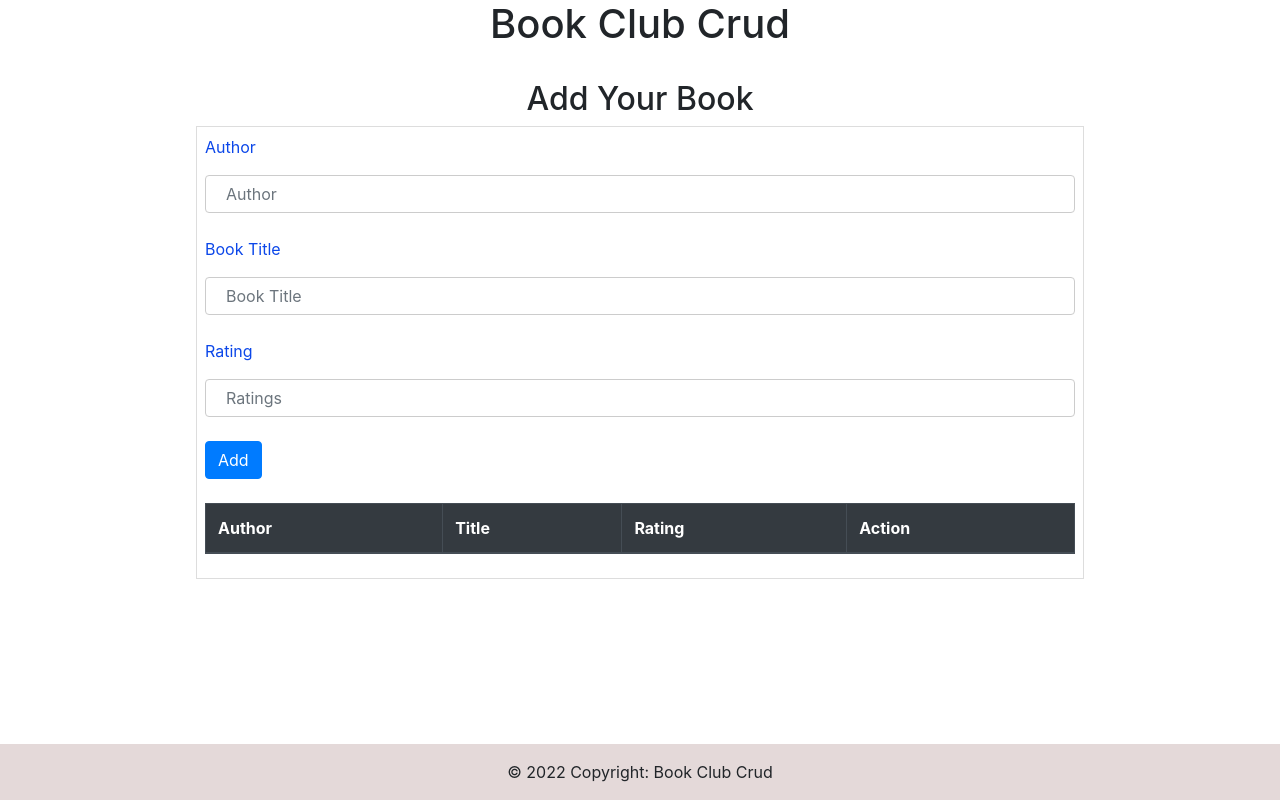
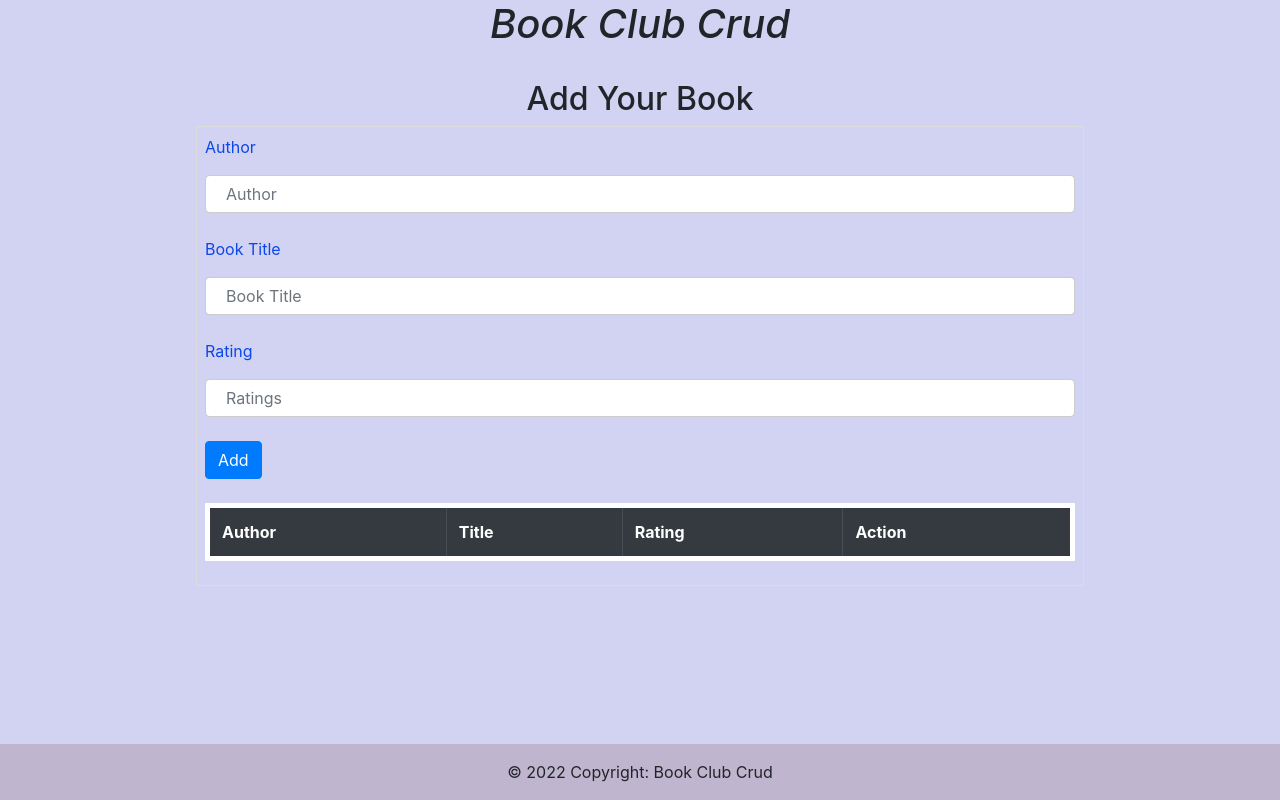
Before and after one commit to Jcodes17/book-club-app, a website: page index.html in a window 1280 px wide. Drawn offline with nearby package versions, Linux system fonts and the light colour scheme.

Commit message:
added css

```diff
--- a/index.html
+++ b/index.html
@@ -11,8 +11,8 @@
     />
     <title>Book Club Crud</title>
   </head>
-  <body class="container">
-    <h1 class="text-center">Book Club Crud</h1>
+  <body class="container" style="background-color: rgba(33, 33, 194, 0.2)">
+    <h1 class="text-center"><i>Book Club Crud</i></h1>
     <br>
     <div class="container">
       <!-- <div class="row">
@@ -24,11 +24,11 @@
         <tr>
           <td>
             <!-- html for the form of our crud operations -->
-            <form onsubmit="event.preventDefault(); onBookFormAdd();" autocomplete="off">
+            <form onsubmit="event.preventDefault(); onBookFormAdd();" autocomplete="off" >
               <!-- autocomplete off will prevent the browser from trying to predict what the user will type based on past entries -->
               <!--event.preventDefault will stop the page from reloading and sending form data through the curie string/url parameter-->
               <!-- this should only work when the user clicks on the formSubmit -->
-            <div class="form-group">
+            <div class="form-group" >
                  <!-- author section -->
               <label for="formGroupExampleInput">Author</label>
               <input
@@ -39,7 +39,7 @@
                 required
               />
             </div>
-            <div class="form-group">
+            <div class="form-group" >
                  <!-- title section -->
               <label for="formGroupExampleInput2">Book Title</label>
               <input
@@ -66,7 +66,7 @@
             <br />
 
            <!-- table to list our data -->
-           <table class="table table-striped table-dark" id="bookList">
+           <table class="table table-striped table-dark" id="bookList" style="border: 5px solid">
             <thead>
               <tr>
                 <th scope="col">Author</th>
```
